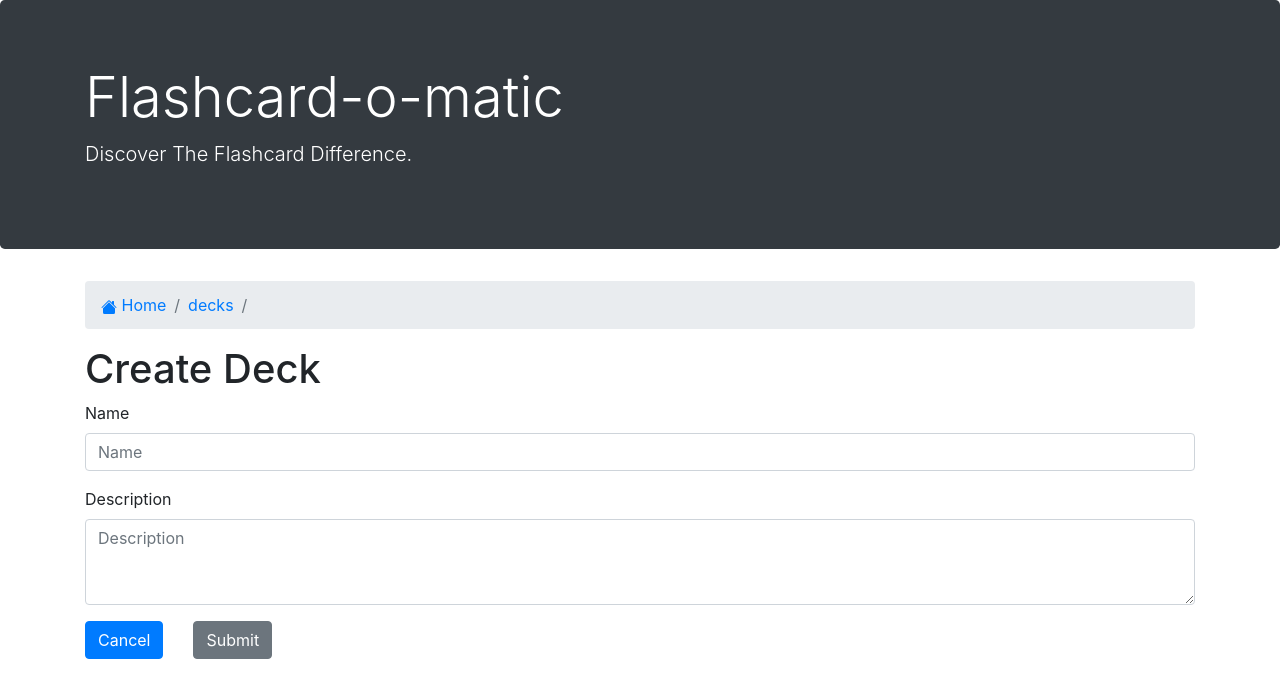
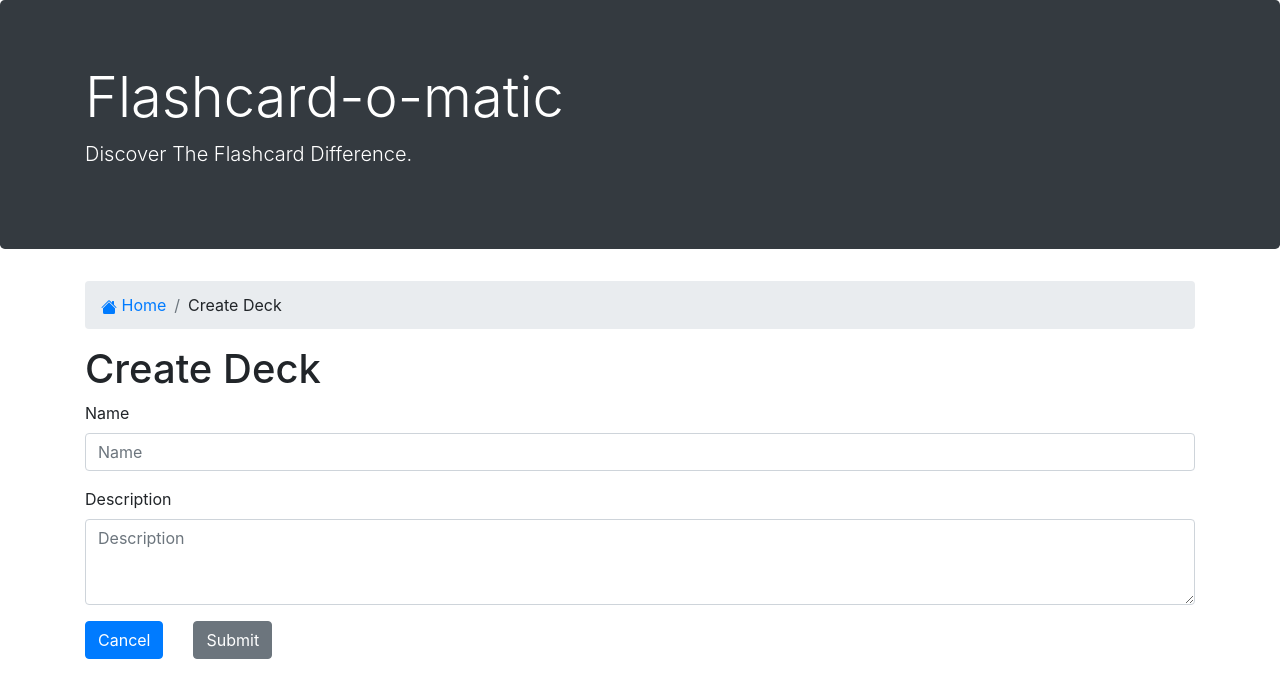
Before and after one commit to soonenough/FlashcardOMatic, a React (Create React App) app: page /decks/new in a window 1280 px wide. Shown: the top 698 px of the page. Built offline with nearby package versions, Linux system fonts and the light colour scheme; a web font is replaced by a local one.

Commit message:
9.16.23 - More Passing Tests

```diff
--- a/src/Cards/CardForm.js
+++ b/src/Cards/CardForm.js
@@ -1,5 +1,6 @@
 import React, { useState, useEffect } from "react";
-import { useHistory, useParams } from "react-router-dom";
+import { useParams, Link, useLocation, useHistory } from 'react-router-dom'; // Import useHistory
+import { HouseFill } from 'react-bootstrap-icons';
 import { updateCard, createCard, readCard } from "../utils/api";
 import { createDeck, updateDeck, readDeck } from "../utils/api"; // Import readDeck
 import BreadCrumbNav from "../Layout/BreadCrumbNav";
@@ -75,8 +76,15 @@ useEffect(() => {
 
   return (
     <>
-           <BreadCrumbNav currentItem={deck ? "Edit Deck" : 'New Deck'}/>
-            <h1>Edit Card</h1>
+      <nav aria-label="breadcrumb">
+        <ol className="breadcrumb">
+          <li className="breadcrumb-item"><Link to="/"><HouseFill /> Home</Link></li>
+          <li className="breadcrumb-item">Decks</li>
+          {deck && <li className="breadcrumb-item"><Link to={`/decks/${deckId}`}>{deck.name}</Link></li>}
+          <li className="breadcrumb-item">{card ? "Edit Card" : 'Add Card'}</li>
+        </ol>
+      </nav>
+      <h1>{card ? "Edit Card" : 'Add Card'}</h1>
       <form onSubmit={submitHandler}>
         <div className="form-group">
           <div className="form-group">
--- a/src/Cards/StudyCard.js
+++ b/src/Cards/StudyCard.js
@@ -81,7 +81,7 @@ function StudyCard() {
   };
 
 
-  if(cardsArray.length > 2){
+  if(cardsArray.length > 3){
     return(
       <div className="container">
         <nav aria-label="breadcrumb">
--- a/src/Decks/DeckForm.js
+++ b/src/Decks/DeckForm.js
@@ -1,5 +1,6 @@
 import React, { useState, useEffect } from "react";
-import { useHistory, useParams } from 'react-router-dom';
+import { useParams, Link, useLocation, useHistory } from 'react-router-dom'; // Import useHistory
+import { HouseFill } from 'react-bootstrap-icons';
 import { createDeck, updateDeck, readDeck } from "../utils/api"; // Import readDeck
 
 function DeckForm() {
@@ -58,6 +59,14 @@ function DeckForm() {
     return (
         <>
 
+            <nav aria-label="breadcrumb">
+                <ol className="breadcrumb">
+                    <li className="breadcrumb-item"><Link to="/"><HouseFill /> Home</Link></li>
+                    {deck && <li className="breadcrumb-item"><Link to={`/decks/${deckId}`}>{deck.name}</Link></li>}
+                    <li className="breadcrumb-item">{deck ? "Edit Deck" : 'Create Deck'}</li>
+                </ol>
+            </nav>
+            <h1>{deck ? "Edit Deck" : 'Create Deck'}</h1>
             <form onSubmit={submitHandler}>
                 <div className="form-group">
                     <label htmlFor="name">Name</label>
--- a/src/Layout/CreateCard.js
+++ b/src/Layout/CreateCard.js
@@ -7,8 +7,6 @@ function CreateCard(){
         <>
         <Header />
         <div className="container">
-            <BreadCrumbNav />
-            <h1>Create Card</h1>
             <CardForm />
         </div>
         </>
--- a/src/Layout/CreateDeck.js
+++ b/src/Layout/CreateDeck.js
@@ -12,8 +12,6 @@ function CreateDeck() {
         <>
             <Header />
             <div className="container">
-                <BreadCrumbNav paths={breadcrumbPaths} />
-                <h1>Create Deck</h1>
                 <DeckForm />
             </div>
         </>
--- a/src/Layout/EditDeck.js
+++ b/src/Layout/EditDeck.js
@@ -8,8 +8,6 @@ function EditDeck(){
         <Header />
 
         <div className="container">
-        <BreadCrumbNav currentItem={"Edit Deck"} />
-            <h1>Edit Deck</h1>
             <DeckForm />
         </div>
         </>
```
Also changed, not shown: src/Decks/DeckFormat.js (deleted). Lines whose indentation alone changed are shown as unchanged.
